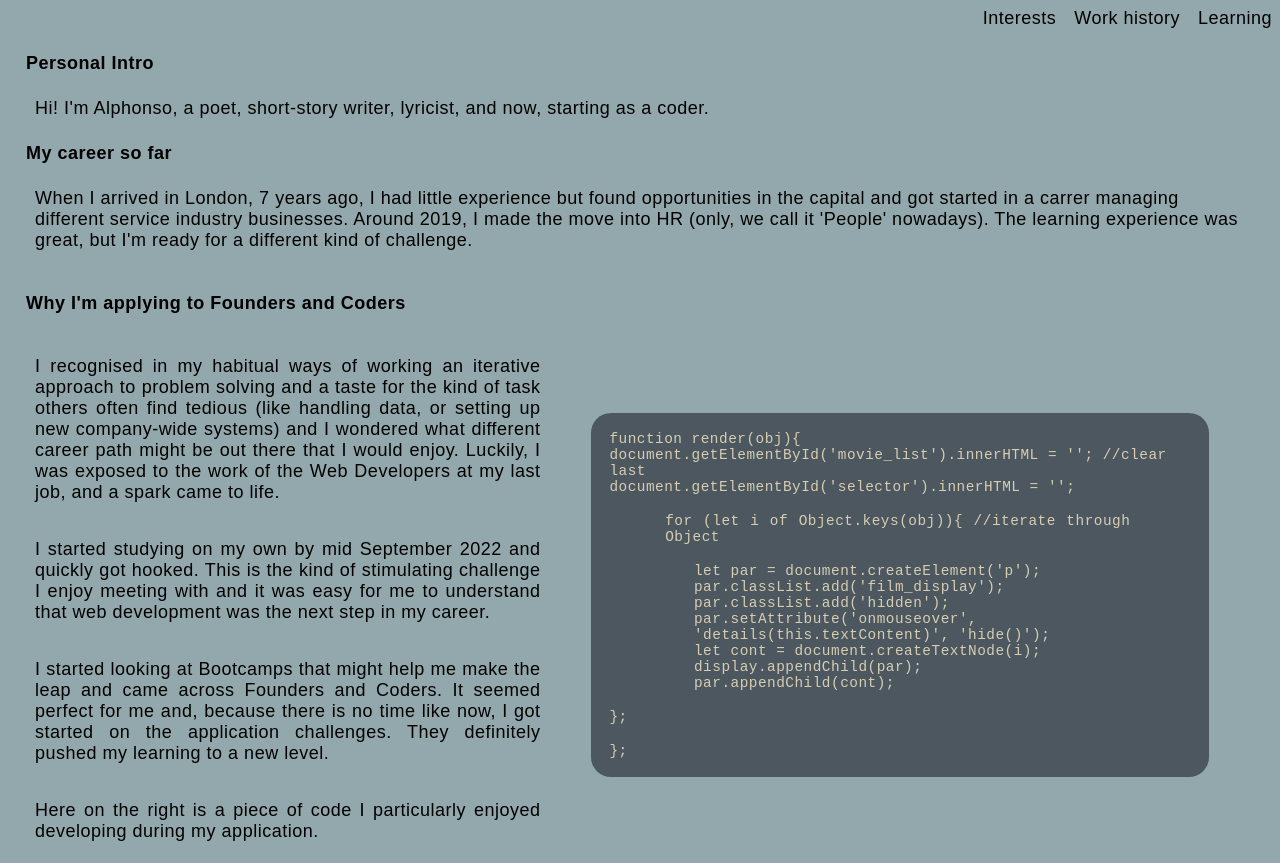
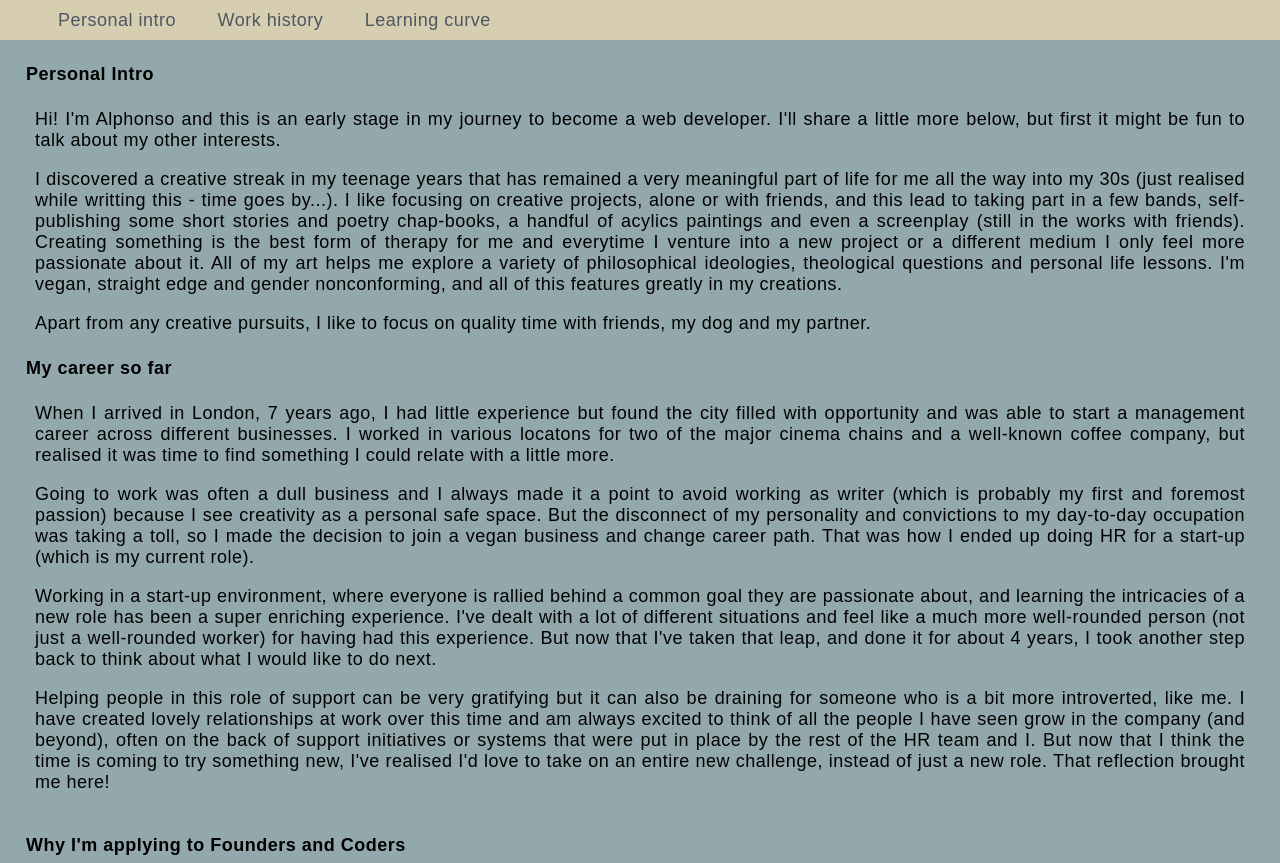
Before and after one commit to camelPhonso/website, a plain HTML site: page index.html in a window 1280 px wide. Shown: the top 863 px of the page. Drawn offline with Linux system fonts and the light colour scheme.

Commit message:
updated text

```diff
--- a/index.html
+++ b/index.html
@@ -7,27 +7,42 @@
         <title>'About me' website</title>
     </header>
     <body>
-        <head>
-            <ul id="navbar">
+           <nav>
+            <ul id="nav-list">
                 <li class="navlink">
-                    <a>Interests</a>
+                    <a>Personal intro</a>
                 </li>
                 <li class="navlink">
                     <a>Work history</a>
                 </li>
                 <li class="navlink">
-                    <a>Learning</a>
+                    <a>Learning curve</a>
                 </li>
             </ul>
-        </head>
+           </nav>
         <section id="about_me">
             <h4>Personal Intro</h4>
             <p>
-                Hi! I'm Alphonso, a poet, short-story writer, lyricist, and now, starting as a coder.
+                Hi! I'm Alphonso and this is an early stage in my journey to become a web developer. I'll share a little more below, but first it might be fun to talk about my other interests.
+            </p>
+            <p>
+                I discovered a creative streak in my teenage years that has remained a very meaningful part of life for me all the way into my 30s (just realised while writting this - time goes by...). I like focusing on creative projects, alone or with friends, and this lead to taking part in a few bands, self-publishing some short stories and poetry chap-books, a handful of acylics paintings and even a screenplay (still in the works with friends). Creating something is the best form of therapy for me and everytime I venture into a new project or a different medium I only feel more passionate about it. All of my art helps me explore a variety of philosophical ideologies, theological questions and personal life lessons. I'm vegan, straight edge and gender nonconforming, and all of this features greatly in my creations.
+            </p>
+            <p>
+                Apart from any creative pursuits, I like to focus on quality time with friends, my dog and my partner.
             </p>
             <h4>My career so far</h4>
             <p>
-                When I arrived in London, 7 years ago, I had little experience but found opportunities in the capital and got started in a carrer managing different service industry businesses. Around 2019, I made the move into HR (only, we call it 'People' nowadays). The learning experience was great, but I'm ready for a different kind of challenge.
+                When I arrived in London, 7 years ago, I had little experience but found the city filled with opportunity and was able to start a management career across different businesses. I worked in various locatons for two of the major cinema chains and a well-known coffee company, but realised it was time to find something I could relate with a little more.
+            </p>
+            <p>
+                Going to work was often a dull business and I always made it a point to avoid working as writer (which is probably my first and foremost passion) because I see creativity as a personal safe space. But the disconnect of my personality and convictions to my day-to-day occupation was taking a toll, so I made the decision to join a vegan business and change career path. That was how I ended up doing HR for a start-up (which is my current role).
+            </p>
+            <p>
+                Working in a start-up environment, where everyone is rallied behind a common goal they are passionate about, and learning the intricacies of a new role has been a super enriching experience. I've dealt with a lot of different situations and feel like a much more well-rounded person (not just a well-rounded worker) for having had this experience. But now that I've taken that leap, and done it for about 4 years, I took another step back to think about what I would like to do next.
+            </p>
+            <p>
+                Helping people in this role of support can be very gratifying but it can also be draining for someone who is a bit more introverted, like me. I have created lovely relationships at work over this time and am always excited to think of all the people I have seen grow in the company (and beyond), often on the back of support initiatives or systems that were put in place by the rest of the HR team and I. But now that I think the time is coming to try something new, I've realised I'd love to take on an entire new challenge, instead of just a new role. That reflection brought me here!
             </p>
         </section>
         <section id="learning_curve">
--- a/styles.css
+++ b/styles.css
@@ -2,6 +2,10 @@ html{
     font-family:sans-serif;
     font-size:large;
     letter-spacing:0.5;
+}
+
+*{
+    box-sizing:border-box;
 }
 
 :root{
@@ -11,8 +15,8 @@ html{
 }
 
 body{
-
     background-color:var(--base);
+    margin-top:5%;
 }
 
 h4{
@@ -21,20 +25,38 @@ h4{
 
 p{
     margin:1rem 1.5rem;
+    text-align:justify;
 }
 
 /*styling the navigation bar on top*/
-#navbar{
-    display:flex;
-    flex-flow:row nowrap;
-    align-items: center;
-    justify-content: flex-end;
-    gap:1rem;
+nav{
+   background-color:var(--highlights);
+   display:flex;
+   flex-flow:row nowrap;
+   align-items: center;
+   justify-content: space-between;
+   height:5%;
+   width:100%;
+   position:fixed;
+   top:0;
+   left:0;
+   z-index:3;
+}
+
+#nav-list{
+
 }
 
 .navlink{
     list-style-type: none;
     text-decoration:none;
+    display:inline-block;
+    padding:0 1em;
+    color:var(--darks);
+}
+
+.navlink:hover{
+    font-weight:bold;
 }
 
 /*styling the about_me section*/
@@ -46,13 +68,9 @@ p{
     position:relative;
 }
 
-#learning_curve p{
-    width:80%;
-    text-align:justify;
-}
-
 .learning{
     grid-column: 1;
+    width:80%;
 }
 
 #code_example{
@@ -71,7 +89,7 @@ p{
 }
 
 #code_example:hover{
-    opacity:20%;
+    opacity:10%;
 }
 
 #example_caption{
@@ -80,7 +98,7 @@ p{
 
 #sign{
     font-size:2rem;
-    color:var(--darks);
+    color:var(--highlights);
     text-align:center;
     position:absolute;
     top:30%;
```
